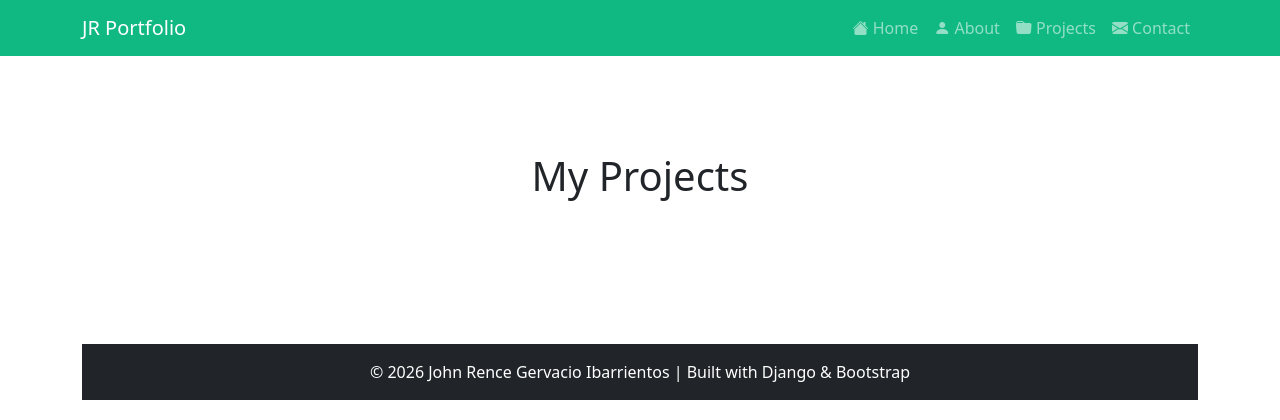
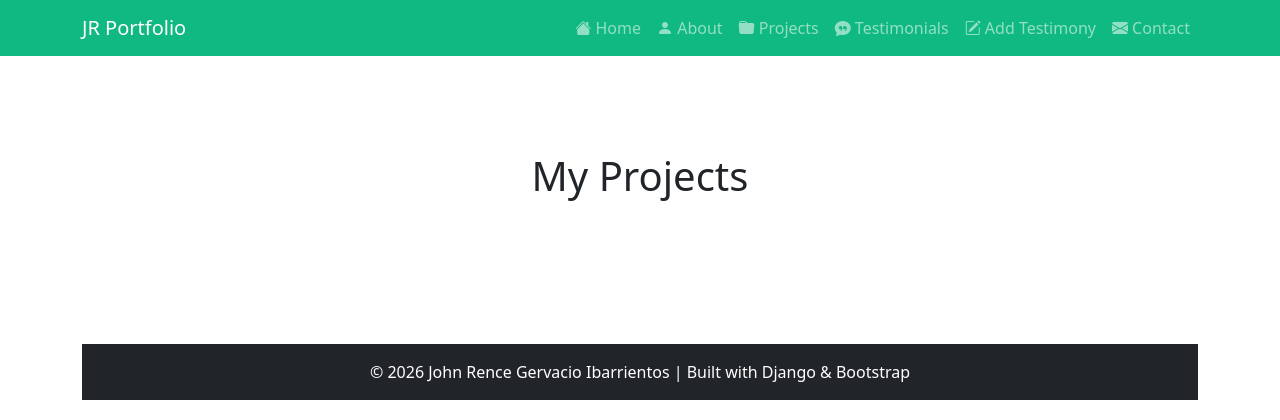
Before and after one commit to JohnRence07/MYPORTFOLIO, a Django app: template main/templates/main/projects.html in a window 1280 px wide. Shown: the top 420 px of the page. Run offline with Django 5.2, Linux system fonts and the light colour scheme; the template is opened without the code that fills it, so the values that code supplies are empty.

Commit message:
quiz3 updated

```diff
--- a/main/templates/main/base.html
+++ b/main/templates/main/base.html
@@ -29,25 +29,39 @@
             <ul class="navbar-nav ms-auto">
 
                 <li class="nav-item">
-        <a class="nav-link" href="/">
+                    <a class="nav-link" href="{% url 'home' %}">
                         <i class="bi bi-house-fill"></i> Home
                     </a>
                 </li>
 
                 <li class="nav-item">
-        <a class="nav-link" href="/about/">
+                    <a class="nav-link" href="{% url 'about' %}">
                         <i class="bi bi-person-fill"></i> About
                     </a>
                 </li>
 
                 <li class="nav-item">
-        <a class="nav-link" href="/projects/">
+                    <a class="nav-link" href="{% url 'projects' %}">
                         <i class="bi bi-folder-fill"></i> Projects
                     </a>
                 </li>
 
+                <!-- NEW: Testimonials link -->
                 <li class="nav-item">
-        <a class="nav-link" href="/contact/">
+                    <a class="nav-link" href="{% url 'testimony_list' %}">
+                        <i class="bi bi-chat-quote-fill"></i> Testimonials
+                    </a>
+                </li>
+
+                <!-- NEW: Add Testimony link -->
+                <li class="nav-item">
+                    <a class="nav-link" href="{% url 'add_testimony' %}">
+                        <i class="bi bi-pencil-square"></i> Add Testimony
+                    </a>
+                </li>
+
+                <li class="nav-item">
+                    <a class="nav-link" href="{% url 'contact' %}">
                         <i class="bi bi-envelope-fill"></i> Contact
                     </a>
                 </li>
@@ -62,6 +76,7 @@
 <div class="container mt-5">
     {% block content %}
     {% endblock %}
+
     <footer class="bg-dark text-white text-center py-3 mt-5">
         <p class="mb-0">
             © 2026 John Rence Gervacio Ibarrientos | Built with Django & Bootstrap
--- a/main/templates/main/projects.html
+++ b/main/templates/main/projects.html
@@ -1,24 +1,21 @@
-{% extends 'main/base.html' %}
+{% extends "main/base.html" %}
 
 {% block content %}
 
-<div class="container py-5">
+<div class="py-5">
 
     <h1 class="text-center mb-5">My Projects</h1>
 
     <div class="row">
-
         {% for project in projects %}
             <div class="col-md-6 mb-4">
                 <div class="card shadow">
-
                     <div class="card-body">
-
                         <h3 class="card-title">
-                        {{project.project_name}}
+                            {{ project.project_name }}
                         </h3>
-                    <a href="/projects/{{project.id}}/"
-                          class="btn btn-primary ">
+                        <a href="{% url 'project_detail' project.id %}"
+                           class="btn btn-primary">
                             View Project
                         </a>
                     </div>
@@ -26,6 +23,7 @@
             </div>
         {% endfor %}
     </div>
+
 </div>
 
 {% endblock %}
```
Also changed, not shown: main/templates/main/contact.html (+44 -25 lines), main/urls.py (+6 -1 lines), main/views.py (+21 -1 lines), db.sqlite3. Lines whose indentation alone changed are shown as unchanged.
